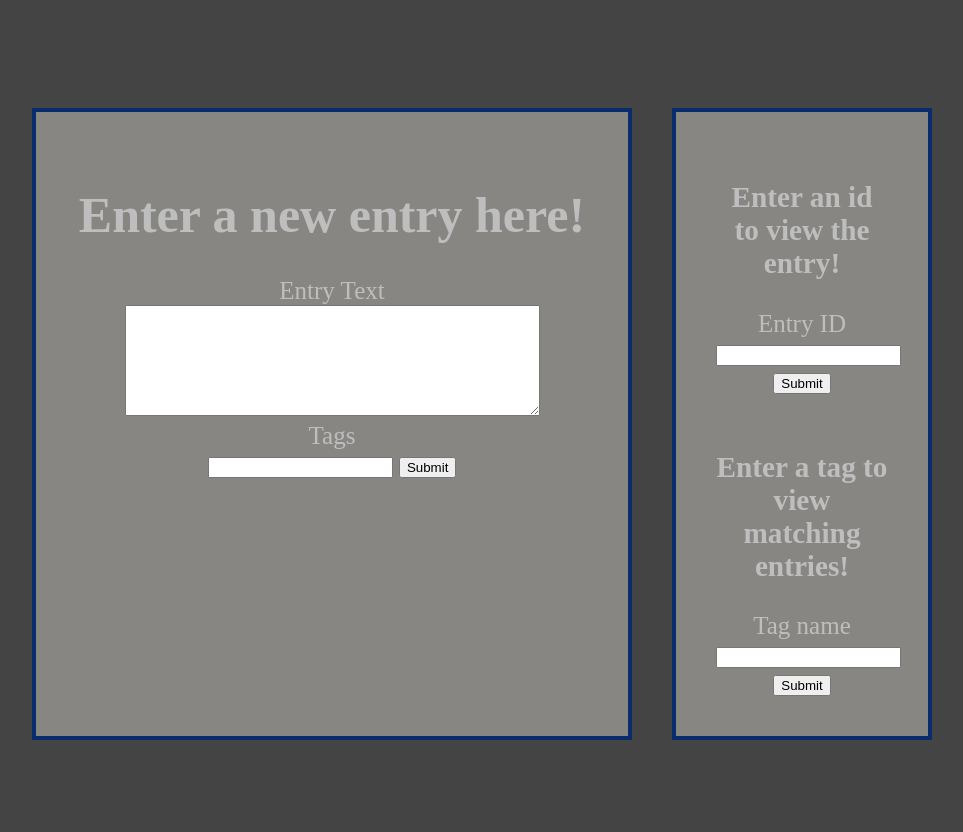
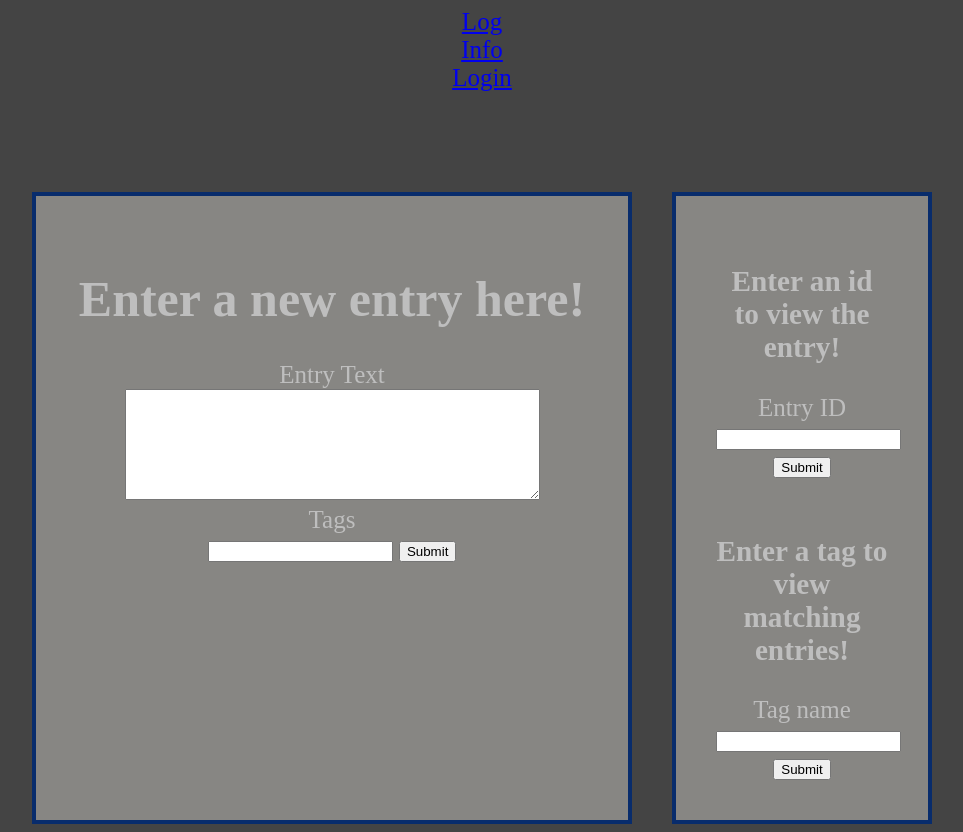
Before and after one commit to undecidedego/journaldb, a Flask app: page /log in a window 1280 px wide. Shown: the whole page, without its empty margins (158-1121 px from the left). Before the commit the page ends 740 px from the top, so only its background shows below. Run offline with Flask 2, Linux system fonts and the light colour scheme.

Commit message:
Added nav buttons to all pages

```diff
--- a/static/log.css
+++ b/static/log.css
@@ -38,3 +38,9 @@ header {
 html {
     background-color: #444444;
 }
+
+ul {
+    list-style-type: none;
+    margin: 0;
+    padding: 0;
+}
--- a/static/login.css
+++ b/static/login.css
@@ -12,3 +12,9 @@ html {
     margin: auto;
     padding: 50px;
 }
+
+ul {
+    list-style-type: none;
+    margin: 0;
+    padding: 0;
+}
--- a/static/search_tags.css
+++ b/static/search_tags.css
@@ -13,3 +13,9 @@ html {
     font-size: 25px;
     color: #bebebe;
 }
+
+ul {
+    list-style-type: none;
+    margin: 0;
+    padding: 0;
+}
--- a/static/view.css
+++ b/static/view.css
@@ -12,3 +12,9 @@ html {
     margin: auto;
     padding: 50px;
 }
+
+ul {
+    list-style-type: none;
+    margin: 0;
+    padding: 0;
+}
--- a/templates/log.html
+++ b/templates/log.html
@@ -5,6 +5,11 @@
     <link rel="stylesheet" type="text/css" href=" {{url_for('static', filename= 'log.css')}} " />
 </head>
 <header>
+    <ul>
+        <li><a href="{{url_for('logpage')}}">Log</a></li>
+        <li><a href="{{url_for('info')}}">Info</a></li>
+        <li><a href="{{url_for('loginpage')}}">Login</a></li>
+    </ul>
     <div class="grid-container">
         <div class="grid-item">
             <h1>Enter a new entry here!</h1>
--- a/templates/login.html
+++ b/templates/login.html
@@ -6,6 +6,11 @@
 </head>
 
 <header>
+    <ul>
+        <li><a href="{{url_for('logpage')}}">Log</a></li>
+        <li><a href="{{url_for('info')}}">Info</a></li>
+        <li><a href="{{url_for('loginpage')}}">Login</a></li>
+    </ul>
     <h1>Login Here</h1>
 </header>
 
--- a/templates/search_tags.html
+++ b/templates/search_tags.html
@@ -6,6 +6,11 @@
 </head>
 
 <header>
+    <ul>
+        <li><a href="{{url_for('logpage')}}">Log</a></li>
+        <li><a href="{{url_for('info')}}">Info</a></li>
+        <li><a href="{{url_for('loginpage')}}">Login</a></li>
+    </ul>
     <h2>Search results for tag "{{name}}"</h2>
 </header>
 
--- a/templates/view.html
+++ b/templates/view.html
@@ -6,6 +6,11 @@
 </head>
 
 <header>
+    <ul>
+        <li><a href="{{url_for('logpage')}}">Log</a></li>
+        <li><a href="{{url_for('info')}}">Info</a></li>
+        <li><a href="{{url_for('loginpage')}}">Login</a></li>
+    </ul>
     <h1>Viewing entry with ID: {{entry_id}}</h1>
 </header>
 
```
